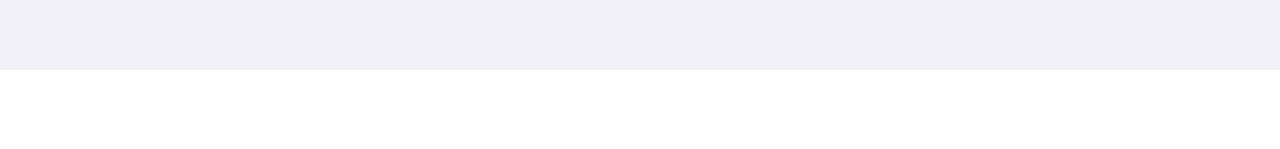
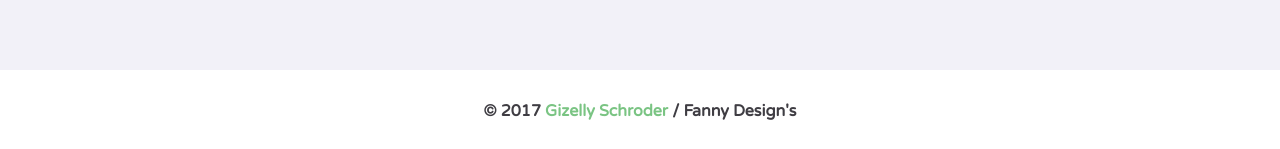
Before and after one commit to gizellysteffanny/landingPage-Agency, a plain HTML site: page index.html in a window 1280 px wide. Shown: the part 1798-1947 px from the top of the page. Before the commit the page ends 1868 px from the top, so only its background shows below. Drawn offline with nearby package versions, Linux system fonts and the light colour scheme.

Commit message:
Create Footer

```diff
--- a/index.html
+++ b/index.html
@@ -32,6 +32,8 @@
                 <a href="#" class="button button_highlight">Learn More</a>
                 <a href="#" class="button button_secondary">Play Video</a>
               </div>
+
+              <img src="../img/down.png" alt="Button Down" class="see_more">
             </div>
         </div>
     </section>
@@ -95,5 +97,11 @@
         <a href="#" class="button button_highlight button_large">Contact Us</a>
       </div>
     </section>
+
+    <footer>
+      <p class="copyright">
+        &copy; 2017 <a href="https://github.com/GizellySteffanny" target="_blank">Gizelly Schroder</a> / Fanny Design's
+      </p>
+    </footer>
 </body>
 </html>
--- a/scss/style.scss
+++ b/scss/style.scss
@@ -16,6 +16,7 @@ $dark_grey: #3f3d43;
 // Global Styles
 body {
     font-family: 'Varela Round', sans-serif;
+    -wekit-font-smoothing: antialiase;
 }
 
 .wrapper {
@@ -63,6 +64,7 @@ body {
     background-repeat: no-repeat;
     background-size: cover;
     background-position: center;
+    position: relative;
 
     header {
         padding: 2rem 0;
@@ -108,6 +110,14 @@ body {
             .button{
                 margin: 0 .75rem;
             }
+        }
+
+        .see_more {
+            width: 28px;
+            position: absolute;
+            left: 50%;
+            margin-left: -10px;
+            bottom: 85px;
         }
     }
 }
@@ -280,3 +290,17 @@ body {
         margin: 0 auto 4rem auto;
     }
 }
+
+// Footer
+footer {
+    padding: 1rem 0;
+    .copyright {
+        text-align: center;
+        font-weight: 700;
+        color: $dark_grey;
+        a {
+            color: $highlight;
+            text-decoration: none;
+        }
+    }
+}
```
Also changed, not shown: css/style.css, img/down.png (added), 1 other file.
